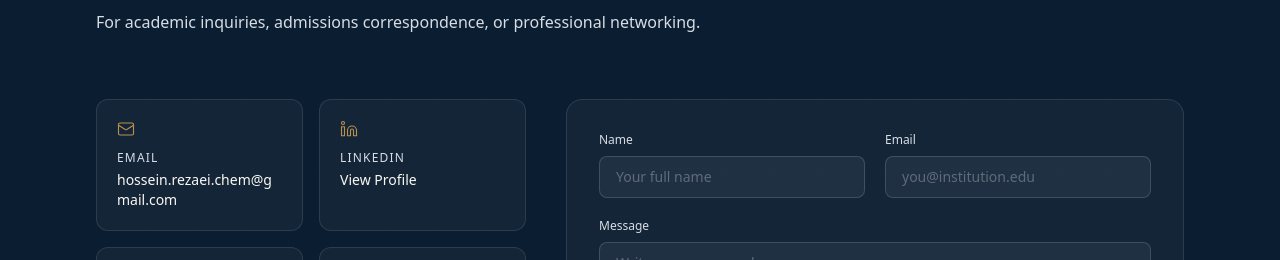
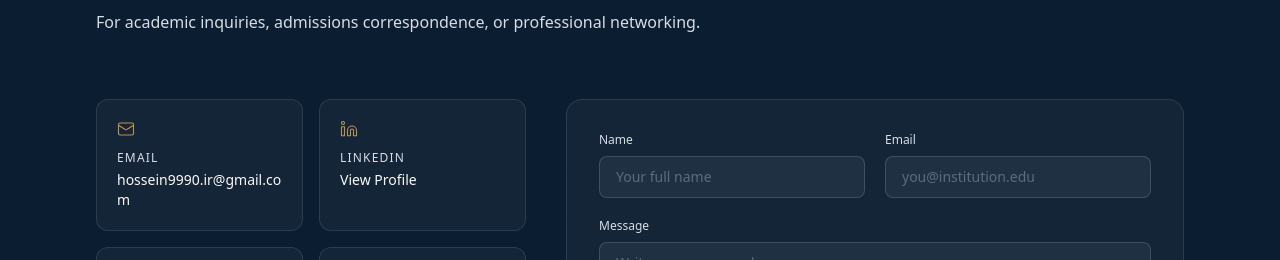
Before and after one commit to Norbert646/my-academic-portfolio, a React (Vite) app: page / in a window 1280 px wide. Shown: the part 11039-11299 px from the top of the page. Built offline with nearby package versions, Linux system fonts and the light colour scheme.

Commit message:
fix: تغییر ایمیل اصلی به hossein9990.ir@gmail.com در تمام بخش‌ها

```diff
--- a/index.html
+++ b/index.html
@@ -71,7 +71,7 @@
           },
           "url": "https://my-academic-portfolio-pearl.vercel.app/",
           "image": "https://my-academic-portfolio-pearl.vercel.app/profile.jpg",
-          "email": "hossein.rezaei.chem@gmail.com",
+"email": "hossein9990.ir@gmail.com",
           "knowsAbout": ["Catalysis", "Green Chemistry", "Organometallic Chemistry", "Analytical Chemistry", "Organic Chemistry"],
           "sameAs": [
             "https://www.linkedin.com/in/hossein-rezaei-chemistry/",
@@ -92,7 +92,7 @@
         <p>This portfolio requires JavaScript. In the meantime:</p>
         <ul>
           <li><a href="/cv/Hossein-Rezaei-Academic-CV.pdf">Download my academic CV (PDF)</a></li>
-          <li><a href="mailto:hossein.rezaei.chem@gmail.com">hossein.rezaei.chem@gmail.com</a></li>
+<li><a href="mailto:hossein9990.ir@gmail.com">hossein9990.ir@gmail.com</a></li>
           <li><a href="https://www.linkedin.com/in/hossein-rezaei-chemistry/">LinkedIn</a></li>
         </ul>
       </div>
--- a/src/data/profile.ts
+++ b/src/data/profile.ts
@@ -29,7 +29,7 @@ export const profile: Profile = {
   degree: "B.Sc. in Applied Chemistry",
   gpa: "17.9 / 20",
   location: "Behbahan, Khuzestan, Iran",
-  email: "hossein.rezaei.chem@gmail.com",
+email: "hossein9990.ir@gmail.com",
   linkedin: "https://www.linkedin.com/in/hossein-rezaei-chemistry/",
   github: "https://github.com/Norbert646",
   researchgate: "https://www.researchgate.net/profile/Hossein-Rezaei-Chem",
--- a/src/main.tsx
+++ b/src/main.tsx
@@ -25,9 +25,9 @@ createRoot(document.getElementById("root")!).render(
           <p className="mt-3 text-graycool-onnavy">Something went wrong loading this page.</p>
           <a
             className="mt-6 inline-block text-gold underline hover:text-gold-light transition-colors"
-            href="mailto:hossein.rezaei.chem@gmail.com"
+  href="mailto:hossein9990.ir@gmail.com"
           >
-            hossein.rezaei.chem@gmail.com
+            hossein9990.ir@gmail.com
           </a>
           <a
             className="mt-2 block text-gold underline hover:text-gold-light transition-colors"
```
